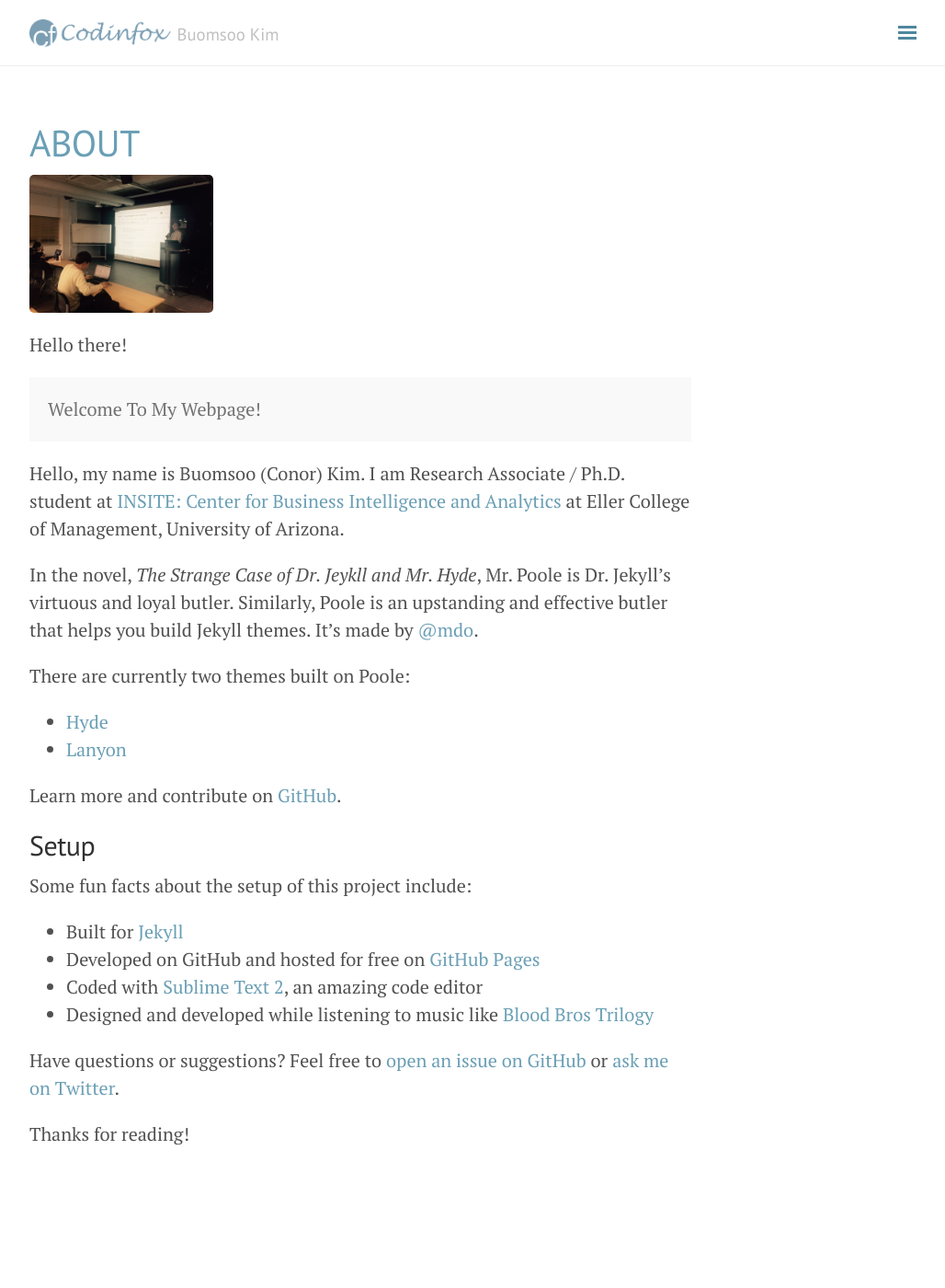
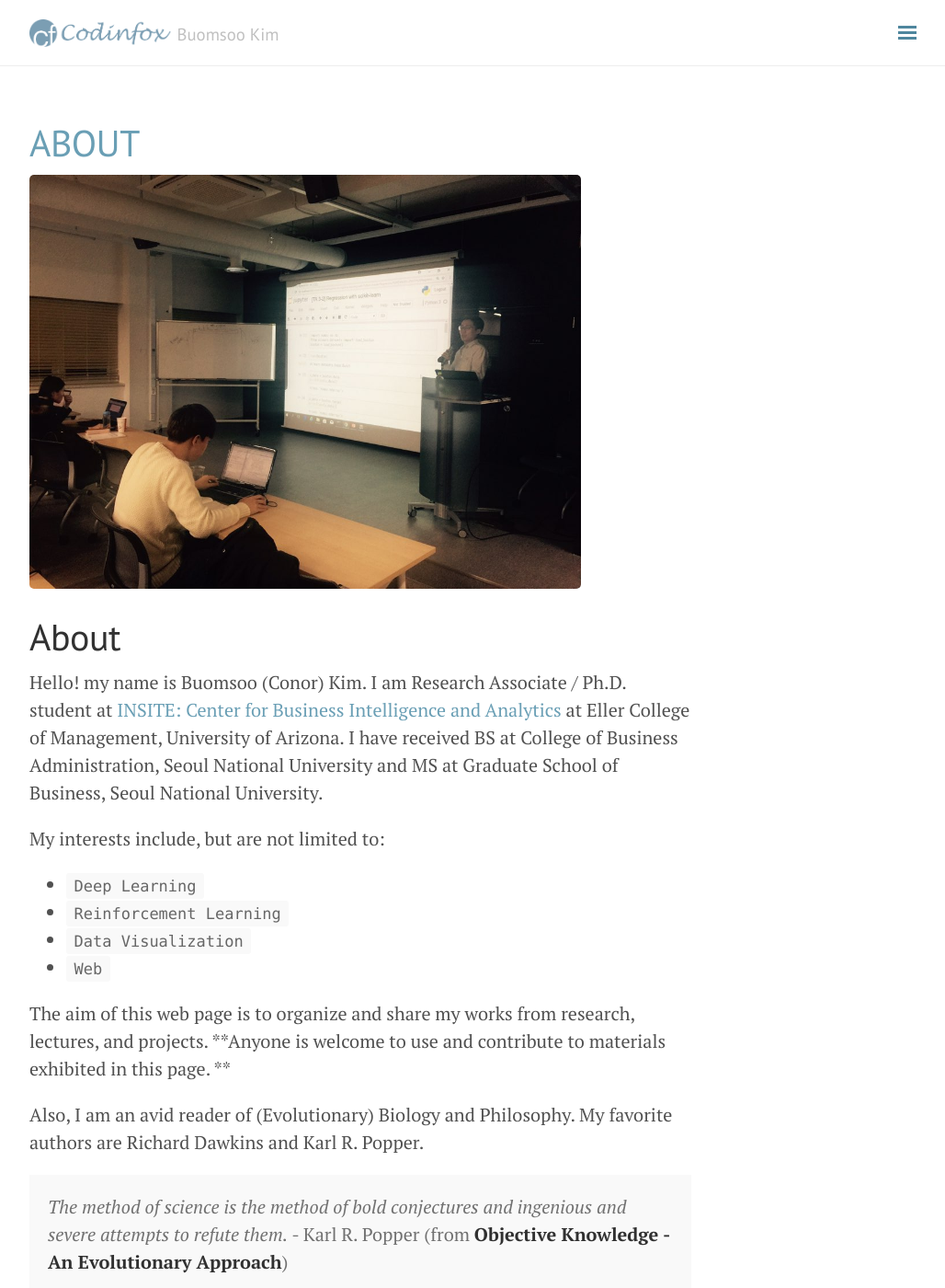
Before and after one commit to buomsoo-kim/buomsoo-kim.github.io, a Jekyll site: the page built from about.md, in a window 1280 px wide and 1400 px high. Shown: the whole window at 92% size, without its empty margins (248-1276 px from the left). Built offline with Jekyll 4.4.1, drawn with Linux system fonts in a browser that asks for light colours; nearby versions of some CDN libraries.

Commit message:
Update about.md

````diff
--- a/about.md
+++ b/about.md
@@ -2,35 +2,23 @@
 layout: page
 title: About
 ---
-<img src ="/public/img/profile.jpg" width = "200px"/>
+<img src ="/public/img/profile.jpg" width = "600px"/>
 
-Hello there!
+# About
+
+Hello! my name is Buomsoo (Conor) Kim.
+I am Research Associate / Ph.D. student at <a href = "https://www.insiteua.org" target="_blank"> INSITE: Center for Business Intelligence and Analytics </a> at Eller College of Management, University of Arizona. I have received BS at College of Business Administration, Seoul National University and MS at Graduate School of Business, Seoul National University.
+
+My interests include, but are not limited to:
+* ```Deep Learning```
+* ```Reinforcement Learning```
+* ```Data Visualization```
+* ```Web```
+
+The aim of this web page is to organize and share my works from research, lectures, and projects. **Anyone is welcome to use and contribute to materials exhibited in this page. **
+
+Also, I am an avid reader of (Evolutionary) Biology and Philosophy. My favorite authors are Richard Dawkins and Karl R. Popper.
 
 <p class="message">
-Welcome To My Webpage!
+<i>The method of science is the method of bold conjectures and ingenious and severe attempts to refute them.</i> - Karl R. Popper (from <strong>Objective Knowledge - An Evolutionary Approach</strong>)
 </p>
-
-Hello, my name is Buomsoo (Conor) Kim.
-I am Research Associate / Ph.D. student at <a href = "https://www.insiteua.org" target="_blank"> INSITE: Center for Business Intelligence and Analytics </a> at Eller College of Management, University of Arizona.
-
-In the novel, *The Strange Case of Dr. Jeykll and Mr. Hyde*, Mr. Poole is Dr. Jekyll's virtuous and loyal butler. Similarly, Poole is an upstanding and effective butler that helps you build Jekyll themes. It's made by [@mdo](https://twitter.com/mdo).
-
-There are currently two themes built on Poole:
-
-* [Hyde](http://hyde.getpoole.com)
-* [Lanyon](http://lanyon.getpoole.com)
-
-Learn more and contribute on [GitHub](https://github.com/poole).
-
-## Setup
-
-Some fun facts about the setup of this project include:
-
-* Built for [Jekyll](http://jekyllrb.com)
-* Developed on GitHub and hosted for free on [GitHub Pages](https://pages.github.com)
-* Coded with [Sublime Text 2](http://sublimetext.com), an amazing code editor
-* Designed and developed while listening to music like [Blood Bros Trilogy](https://soundcloud.com/maddecent/sets/blood-bros-series)
-
-Have questions or suggestions? Feel free to [open an issue on GitHub](https://github.com/poole/issues/new) or [ask me on Twitter](https://twitter.com/mdo).
-
-Thanks for reading!
````
